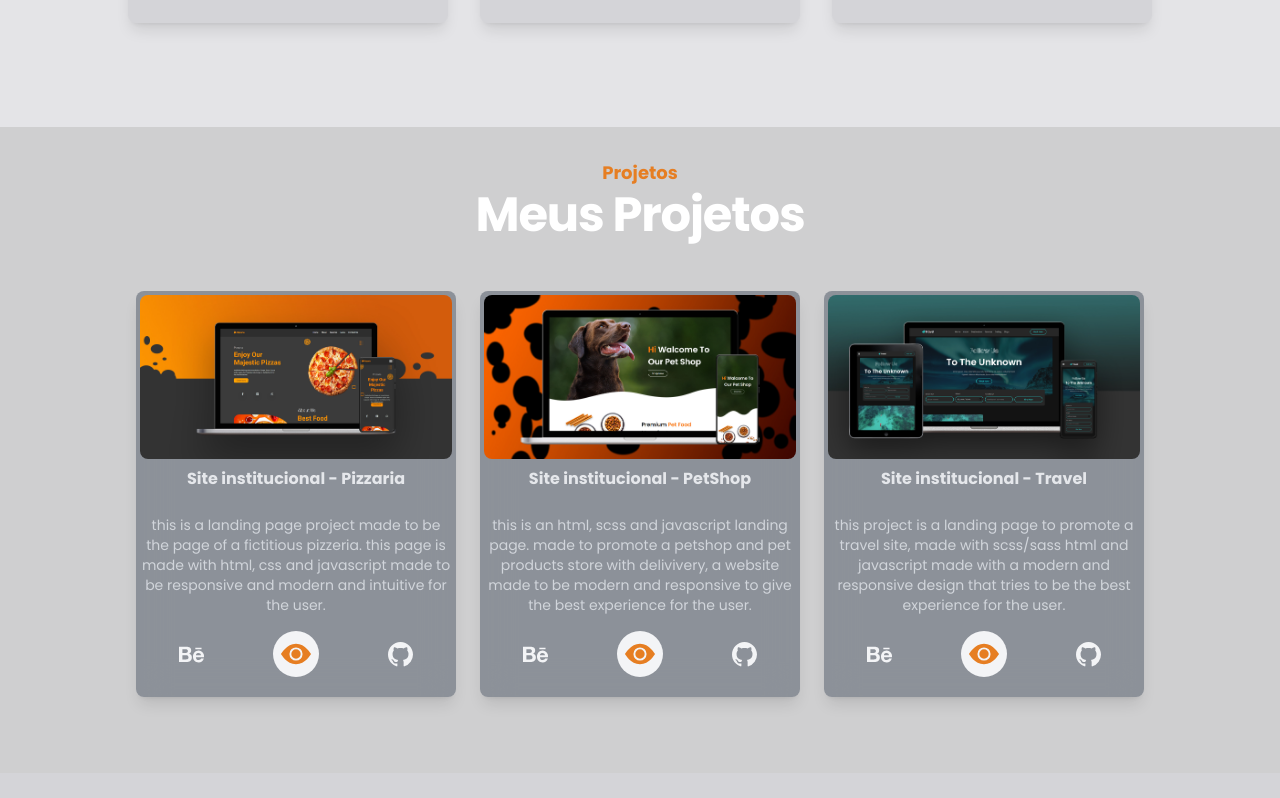
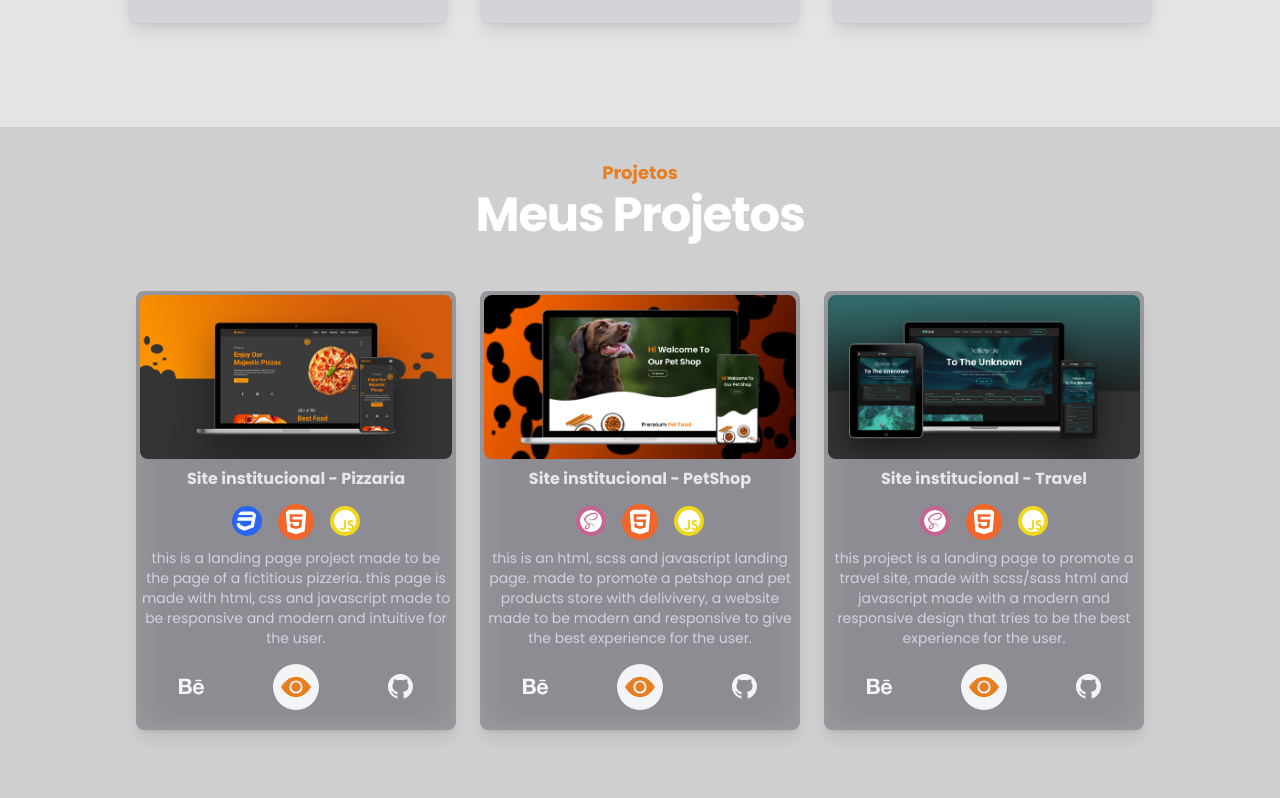
Before and after one commit to GabDevjs/meuSIte, a Next.js app: page / in a window 1280 px wide. Shown: the part 1682-2480 px from the top of the page. Built offline with nearby package versions, Linux system fonts and the light colour scheme.

Commit message:
edt code ]

```diff
--- a/src/components/molecules/Home.tsx
+++ b/src/components/molecules/Home.tsx
@@ -24,7 +24,7 @@ export const Home = () => {
   }, []);
 
   return (
-    <header className="bg-transparent h-screen z-10">
+    <header className="bg-backGround bg-opacity-10 k h-screen z-10">
       <div className=" w-full h-full flex justify-center items-center ">
         <div className="max-w-7xl mx-auto sm:px-4 lg:px-6 " >
           <div className="relative px-4 sm:px-8  mt-10 md:mt-0 md:mb-16  md:px-10">
--- a/src/components/molecules/Projetos.tsx
+++ b/src/components/molecules/Projetos.tsx
@@ -9,6 +9,8 @@ import Banner7 from "../../assets/imgPortifolio/banner7.jpg";
 import { BsBehance, BsEyeFill, BsGithub } from "react-icons/bs";
 import Image from "next/image";
 import Link from "next/link";
+import { FaCss3, FaHtml5 } from "react-icons/fa";
+import { SiJavascript, SiSass } from "react-icons/si";
 
 const ArrayPortifolio1a3 = [
   {
@@ -16,6 +18,9 @@ const ArrayPortifolio1a3 = [
     description:
       "this is a landing page project made to be the page of a fictitious pizzeria. this page is made with html, css and javascript made to be responsive and modern and intuitive for the user.",
     img: Banner5,
+    projectSkill1: "HTML",
+    projectSkill2: "CSS",
+    projectSkill3: "JavaScript",
     link: "https://www.behance.net/gallery/134377753/Landing-page-Pizzaria",
     git: "https://github.com/GabDevjs/LandingPage-Pizzaria",
     linkLocal: "/exemplos/pizzaria/index.html",
@@ -26,6 +31,10 @@ const ArrayPortifolio1a3 = [
     description:
       "this is an html, scss and javascript landing page. made to promote a petshop and pet products store with delivivery, a website made to be modern and responsive to give the best experience for the user.",
     img: Banner4,
+    projectSkill1: "HTML",
+    projectSkill2: "SASS",
+    projectSkill3: "JavaScript",
+
     link: "https://www.behance.net/gallery/134314129/Landing-page-PetShop-WebSite",
     git: "https://github.com/GabDevjs/Landing-page---PetShop-WebSite",
     linkLocal: "/exemplos/pet/index.html",
@@ -35,6 +44,9 @@ const ArrayPortifolio1a3 = [
     description:
       "this project is a landing page to promote a travel site, made with scss/sass html and javascript made with a modern and responsive design that tries to be the best experience for the user.",
     img: Banner7,
+    projectSkill1: "HTML",
+    projectSkill2: "SASS",
+    projectSkill3: "JavaScript",
     link: "https://www.behance.net/gallery/134362077/Landing-Page-TravelWebsite",
     git: "https://github.com/GabDevjs/LandingPage-TravelWebsite",
     linkLocal: "/exemplos/travel/index.html",
@@ -42,9 +54,36 @@ const ArrayPortifolio1a3 = [
 ];
 
 export const ProjetoSection = () => {
+  function handleIconProjeto(Skill: string) {
+    switch (Skill) {
+      case "HTML":
+        return <FaHtml5 className="inline bg-[#f06529] p-1 rounded-full" />;
+      case "CSS":
+        return <FaCss3 className="inline bg-[#2965f1] p-1 rounded-full" />;
+      case "JavaScript":
+        return (
+          <SiJavascript className="inline bg-[#efd81d] p-1 rounded-full" />
+        );
+        case "SASS":
+        return (
+          <SiSass className="inline bg-[#c76494] p-1 rounded-full" />
+        );
+      case "React":
+        return <BsEyeFill />;
+      case "Next":
+        return <BsEyeFill />;
+      case "Node":
+        return <BsEyeFill />;
+      default:
+        return <BsEyeFill />;
+    }
+  }
   return (
     <>
-      <div id="Projetos" className="bg-backGround bg-opacity-20">
+      <div
+        id="Projetos"
+        className="bg-backGround bg-opacity-20 backdrop-blur-sm"
+      >
         <Section>
           <div className="text-white flex flex-col justify-center items-center max-w-7xl pb-16  mx-auto sm:px-6 lg:px-8">
             <div
@@ -71,41 +110,52 @@ export const ProjetoSection = () => {
                       className="p-3 flex-initial cursor-default w-full md:w-1/2 lg:w-1/3"
                     >
                       <div
-                        className={`flex h-full flex-col justify-between  items-center md:max-w-xs   p-1 rounded-lg shadow-lg vidro bg-opacity-50 bg-gray-600 hover:scale-105 transition-all duration-300  ${
+                        className={`flex h-full flex-col justify-between  items-center md:max-w-xs   p-1 rounded-lg shadow-lg vidro bg-opacity-50 bg-zinc-500 hover:scale-105 transition-all duration-300  ${
                           index === 1 ? "min-h-[20rem]" : ""
                         }`}
                       >
                         <div className="flex flex-col justify-center items-center ">
                           <Image src={item.img} alt="" className="rounded-lg" />
                         </div>
-                        <h2 className="mb-6 mt-2 font-semibold text-gray-200">
+
+                        <h2 className=" mt-2 font-semibold text-gray-200">
                           {item.title}
                         </h2>
+                        <div className="flex my-2 justify-center space-x-4 items-center w-full px-5 text-3xl">
+                          <div className="hover:scale-125  transition-all duration-300">
+                            {handleIconProjeto(item.projectSkill2)}
+                          </div>
+                          <div className="text-4xl hover:scale-110  transition-all duration-300">
+                            {handleIconProjeto(item.projectSkill1)}
+                          </div>
+                          <div className="hover:scale-125  transition-all duration-300">
+                            {handleIconProjeto(item.projectSkill3)}
+                          </div>
+                        </div>
                         <p className="text-gray-300 text-sm text-center">
                           {item.description}
                         </p>
                         <div className="flex justify-around py-4 items-center w-full">
-                          <Link href={item.link} >
-                            <a className="text-2xl hover:bg-gray-100 p-2 rounded-full hover:scale-110  text-gray-100 hover:text-primary-orange transition-all duration-200"
-                            target="_blank"
+                          <Link href={item.link}>
+                            <a
+                              className="text-2xl hover:bg-gray-100 p-2 rounded-full hover:scale-110  text-gray-100 hover:text-primary-orange transition-all duration-200"
+                              target="_blank"
                             >
                               <BsBehance size={25} />
                             </a>
                           </Link>
                           <Link href={item.linkLocal}>
-                          <a className="text-2xl bg-gray-100 hover:bg-transparent p-2 rounded-full hover:scale-150  hover:text-gray-100 text-primary-orange transition-all duration-300"
-                          target="_blank"
-                          >
-                            <BsEyeFill size={30} />
-                          </a>
+                            <a
+                              className="text-2xl bg-gray-100 hover:bg-transparent p-2 rounded-full hover:scale-150  hover:text-gray-100 text-primary-orange transition-all duration-300"
+                              target="_blank"
+                            >
+                              <BsEyeFill size={30} />
+                            </a>
                           </Link>
-                          <Link
-                          href={item.git}
-                          >
+                          <Link href={item.git}>
                             <a
                               className="text-2xl hover:bg-gray-100 p-2 rounded-full hover:scale-110  text-gray-100 hover:text-primary-orange transition-all duration-200"
                               target="_black"
-
                             >
                               <BsGithub size={25} />
                             </a>
```
